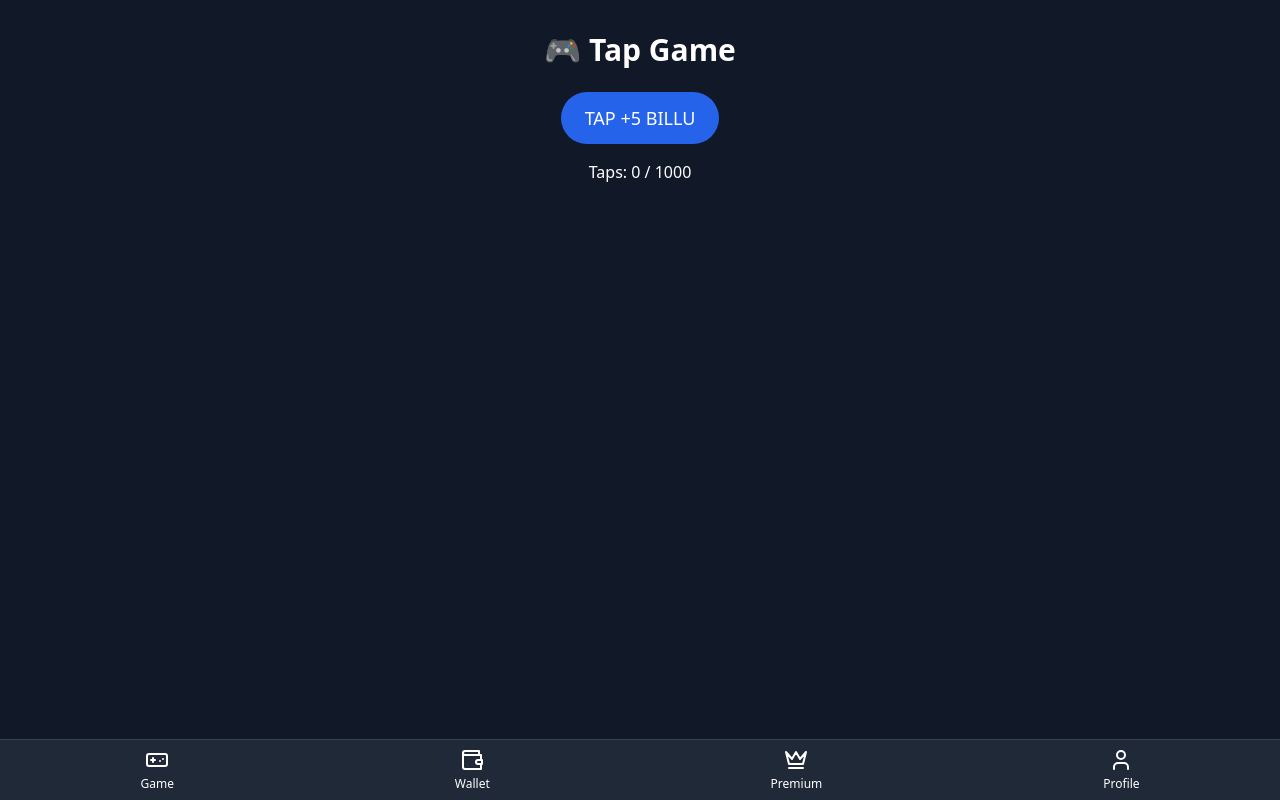
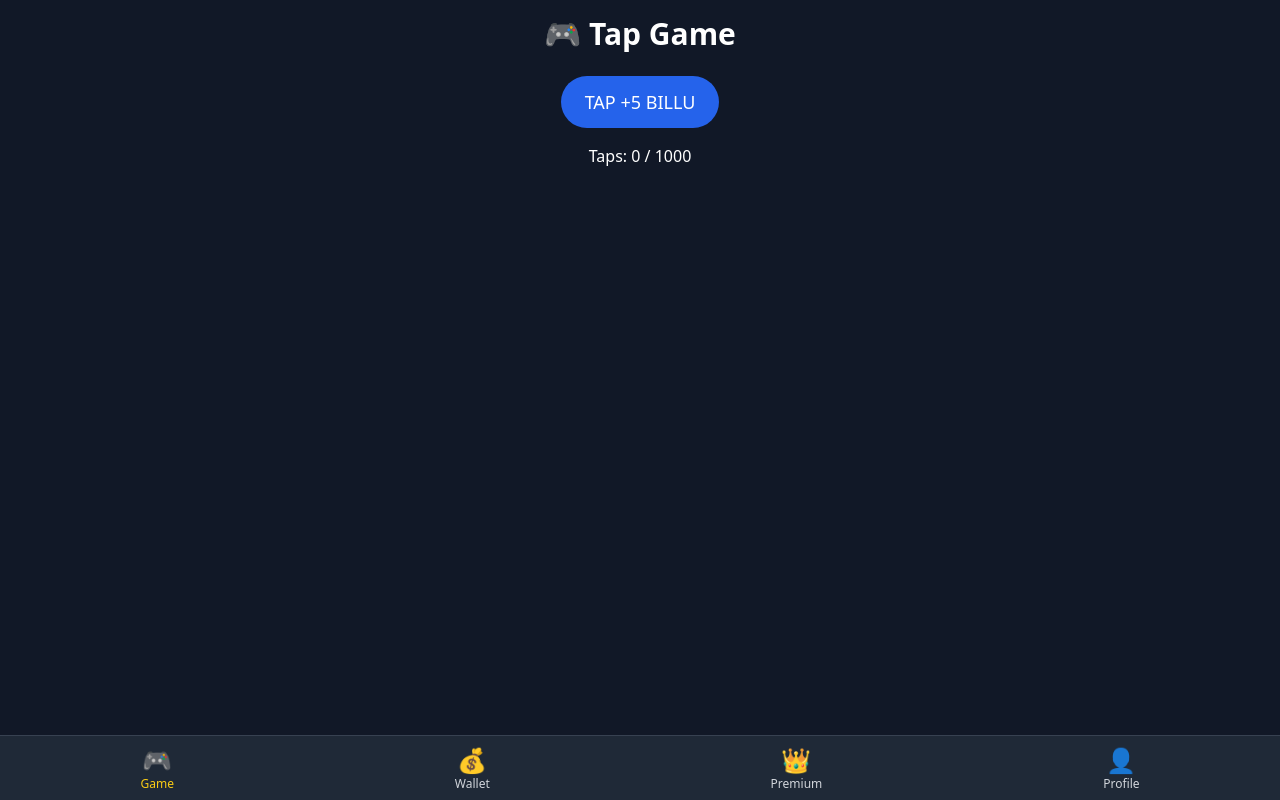
Before and after one commit to BS0942/billu-coin-project, a React (Vite) app in the folder frontend/: page / in a window 1280 px wide. Built offline with nearby package versions, Linux system fonts and the light colour scheme.

Commit message:
Update App.jsx

```diff
--- a/frontend/src/App.jsx
+++ b/frontend/src/App.jsx
@@ -1,5 +1,4 @@
 import { useState } from "react";
-import { Gamepad, Wallet, Crown, User } from "lucide-react";
 
 export default function App() {
   const [activeTab, setActiveTab] = useState("game");
@@ -29,7 +28,7 @@ export default function App() {
   return (
     <div className="flex flex-col h-screen bg-gray-900 text-white">
       {/* Content */}
-      <main className="flex-1 overflow-y-auto px-4 pt-8 pb-28">
+      <main className="flex-1 overflow-y-auto p-4 pb-24">
         {activeTab === "game" && (
           <div className="text-center">
             <h1 className="text-3xl font-bold mb-6">🎮 Tap Game</h1>
@@ -52,8 +51,8 @@ export default function App() {
 
         {activeTab === "premium" && (
           <div className="text-center">
-            <h1 className="text-3xl font-bold mb-4">🌟 Premium</h1>
-            <p className="text-xl">Coming Soon...</p>
+            <h1 className="text-3xl font-bold mb-4">👑 Premium</h1>
+            <p className="text-xl">Exclusive benefits coming soon!</p>
           </div>
         )}
 
@@ -67,20 +66,32 @@ export default function App() {
 
       {/* Bottom Navbar */}
       <nav className="fixed bottom-0 left-0 right-0 bg-gray-800 border-t border-gray-700 flex justify-around py-2">
-        <button onClick={() => setActiveTab("game")} className="flex flex-col items-center text-xs">
-          <Gamepad className="w-6 h-6 mb-1" />
+        <button
+          onClick={() => setActiveTab("game")}
+          className={`flex flex-col items-center text-xs ${activeTab === "game" ? "text-yellow-400" : "text-gray-300"}`}
+        >
+          <span className="text-2xl">🎮</span>
           Game
         </button>
-        <button onClick={() => setActiveTab("wallet")} className="flex flex-col items-center text-xs">
-          <Wallet className="w-6 h-6 mb-1" />
+        <button
+          onClick={() => setActiveTab("wallet")}
+          className={`flex flex-col items-center text-xs ${activeTab === "wallet" ? "text-yellow-400" : "text-gray-300"}`}
+        >
+          <span className="text-2xl">💰</span>
           Wallet
         </button>
-        <button onClick={() => setActiveTab("premium")} className="flex flex-col items-center text-xs">
-          <Crown className="w-6 h-6 mb-1" />
+        <button
+          onClick={() => setActiveTab("premium")}
+          className={`flex flex-col items-center text-xs ${activeTab === "premium" ? "text-yellow-400" : "text-gray-300"}`}
+        >
+          <span className="text-2xl">👑</span>
           Premium
         </button>
-        <button onClick={() => setActiveTab("profile")} className="flex flex-col items-center text-xs">
-          <User className="w-6 h-6 mb-1" />
+        <button
+          onClick={() => setActiveTab("profile")}
+          className={`flex flex-col items-center text-xs ${activeTab === "profile" ? "text-yellow-400" : "text-gray-300"}`}
+        >
+          <span className="text-2xl">👤</span>
           Profile
         </button>
       </nav>
```
